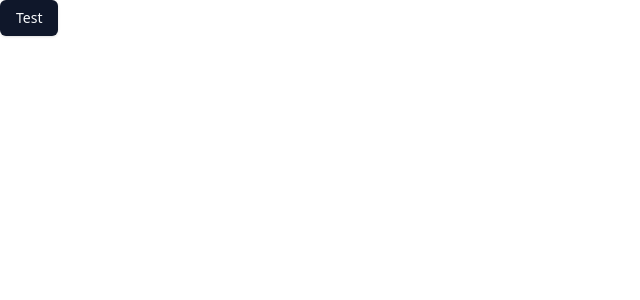
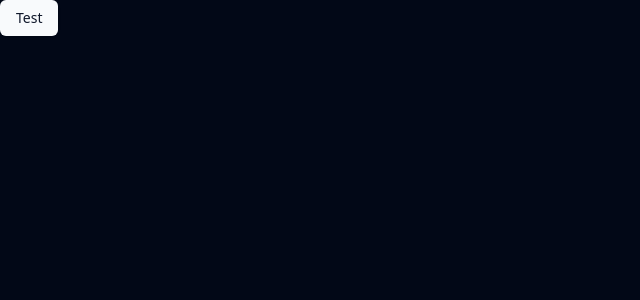
Before and after one commit to idrisseang/SavePro, a Next.js app in the folder frontend/: page / in a window 1280 px wide. Shown: the top 300 px of the page, without its empty margins (0-640 px from the left). Built offline with nearby package versions, Linux system fonts and the light colour scheme.

Commit message:
Intalling next-themes & set dark mode

```diff
--- a/frontend/app/layout.tsx
+++ b/frontend/app/layout.tsx
@@ -1,5 +1,6 @@
 import type { Metadata } from "next";
 import "./globals.css";
+import { ThemeProvider } from "@/components/theme-provider";
 
 export const metadata: Metadata = {
   title: "SavePro",
@@ -13,7 +14,16 @@
 }>) {
   return (
     <html lang="en">
-      <body>{children}</body>
+      <body>
+      <ThemeProvider
+            attribute="class"
+            defaultTheme="dark"
+            enableSystem
+            disableTransitionOnChange
+      >
+          {children}
+      </ThemeProvider>
+      </body>
     </html>
   );
 }
--- /dev/null
+++ b/frontend/components/theme-provider.tsx
@@ -0,0 +1,9 @@
+"use client"
+
+import * as React from "react"
+import { ThemeProvider as NextThemesProvider } from "next-themes"
+import { type ThemeProviderProps } from "next-themes/dist/types"
+
+export function ThemeProvider({ children, ...props }: ThemeProviderProps) {
+  return <NextThemesProvider {...props}>{children}</NextThemesProvider>
+}
--- a/frontend/package.json
+++ b/frontend/package.json
@@ -14,6 +14,7 @@
     "class-variance-authority": "^0.7.0",
     "clsx": "^2.1.1",
     "next": "14.2.3",
+    "next-themes": "^0.3.0",
     "react": "^18",
     "react-dom": "^18",
     "tailwind-merge": "^2.3.0",
```
Also changed, not shown: 1 other file (tests, documents, lock files or other folders).
